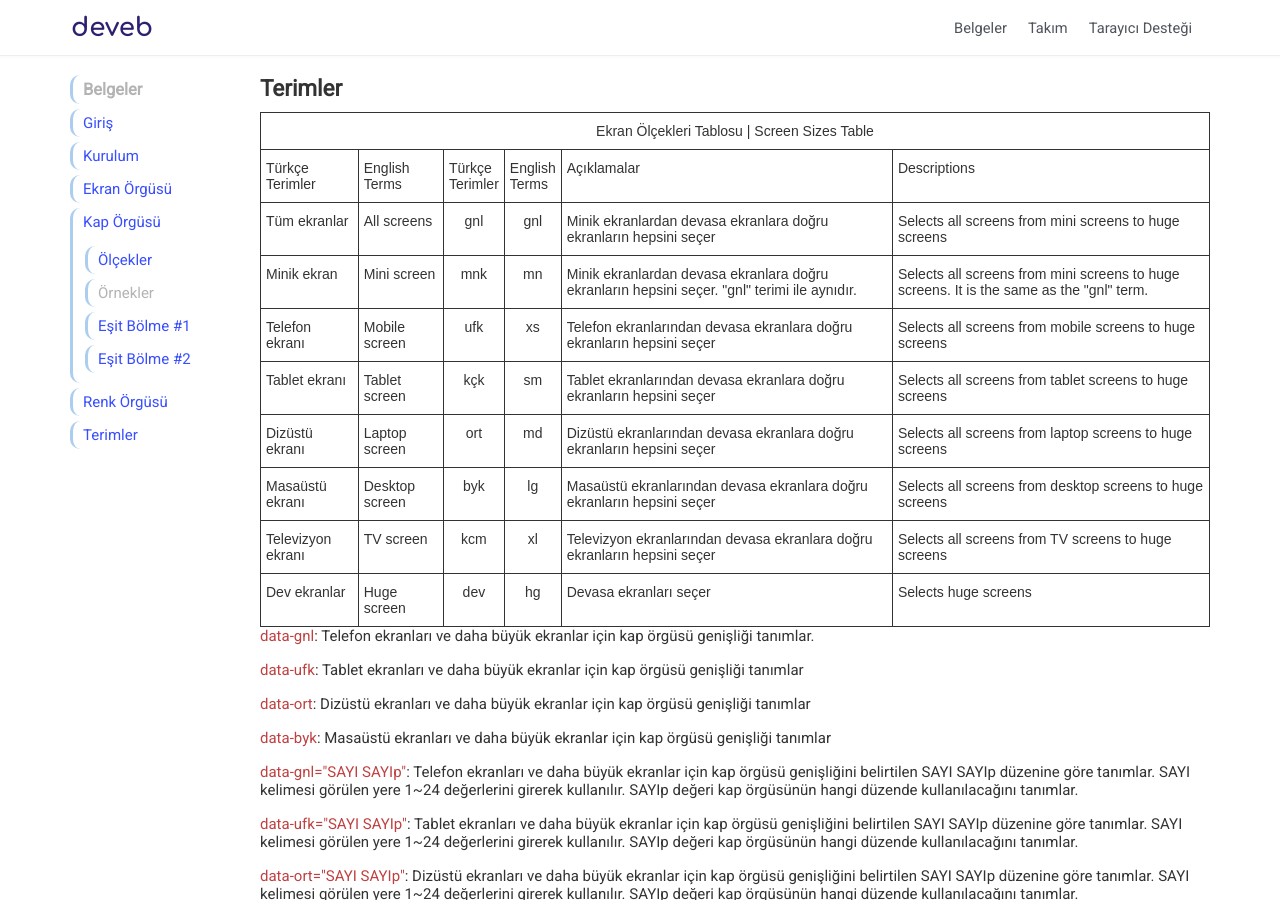
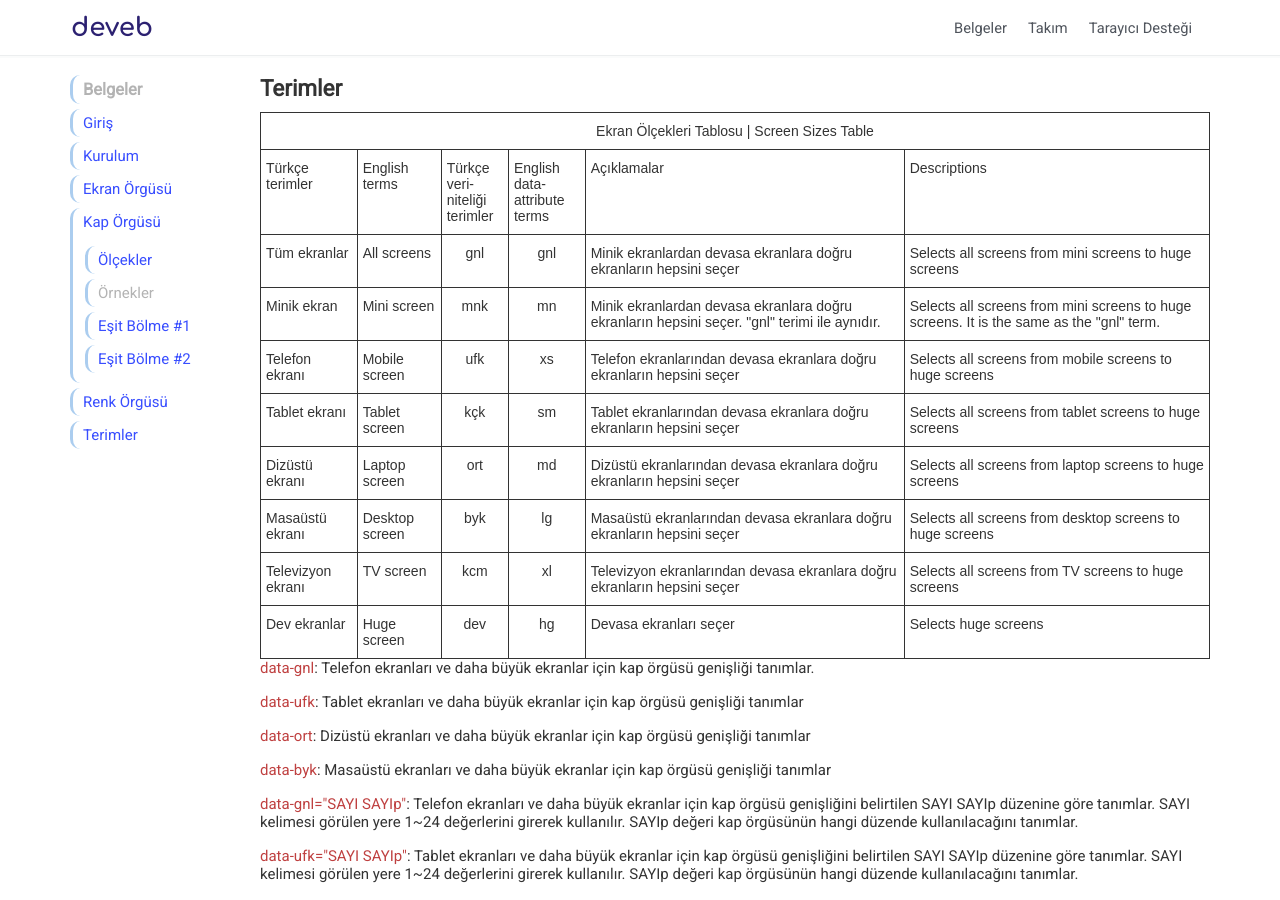
Before and after one commit to data-deveb/data-deveb.github.io, a Jekyll site: the page built from belgeler/terimler.html, in a window 1280 px wide and 900 px high. Built offline with Jekyll 4.4.1, drawn with Linux system fonts in a browser that asks for light colours.

Commit message:
Güncelleme

```diff
--- a/belgeler/terimler.html
+++ b/belgeler/terimler.html
@@ -18,10 +18,10 @@
     <th class="tg-baqh" colspan="6">Ekran Ölçekleri Tablosu | Screen Sizes Table<br></th>
   </tr>
   <tr>
-    <td class="tg-7uzy">Türkçe<br>Terimler<br></td>
-    <td class="tg-7uzy">English<br>Terms<br></td>
-    <td class="tg-7uzy">Türkçe<br>Terimler</td>
-    <td class="tg-7uzy">English<br>Terms<br></td>
+    <td class="tg-7uzy">Türkçe<br>terimler<br></td>
+    <td class="tg-7uzy">English<br>terms<br></td>
+    <td class="tg-7uzy">Türkçe<br>veri-niteliği<br>terimler<br></td>
+    <td class="tg-7uzy">English<br>data-attribute<br>terms<br></td>
     <td class="tg-7uzy">Açıklamalar</td>
     <td class="tg-7uzy">Descriptions</td>
   </tr>
```
